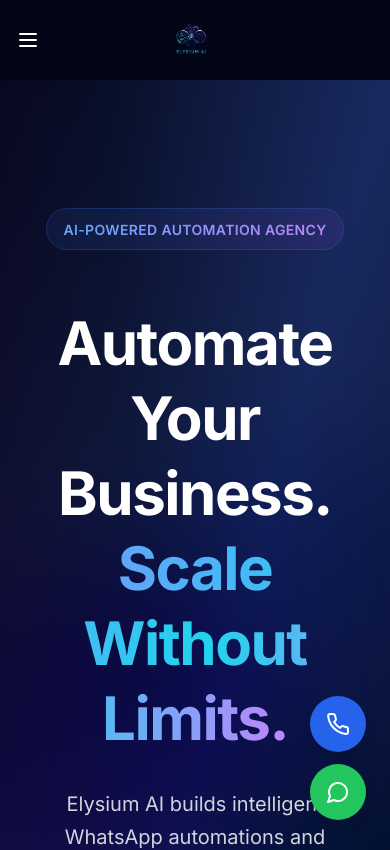
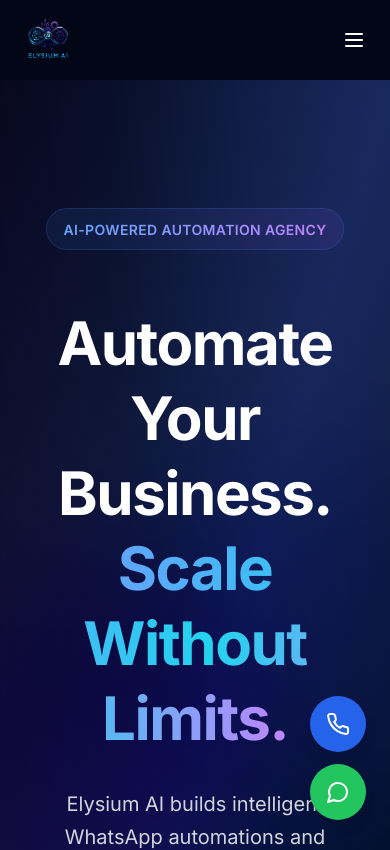
Before and after one commit to mukeshh0703-design/ElysiumAI, a React (Vite) app: page / in a window 390 px wide. Shown: the top 850 px of the page. Built offline with nearby package versions, Linux system fonts and the light colour scheme.

Commit message:
Updated Navbar.tsx

```diff
--- a/src/components/Navbar.tsx
+++ b/src/components/Navbar.tsx
@@ -51,31 +51,18 @@ export default function Navbar() {
         }`}
       >
         <div className="max-w-7xl mx-auto px-4 sm:px-6 h-20 flex items-center justify-between">
-          {/* MOBILE MENU TOGGLE - Left side on mobile */}
-          <button
-            onClick={() => setIsMobileMenuOpen(!isMobileMenuOpen)}
-            className="md:hidden text-white p-2 -ml-2"
-            aria-label="Toggle menu"
-          >
-            {isMobileMenuOpen ? (
-              <X className="w-6 h-6" />
-            ) : (
-              <Menu className="w-6 h-6" />
-            )}
-          </button>
-
-          {/* LOGO - Center on mobile, left on desktop */}
+          {/* LOGO - Left side on all screens */}
           <button
             onClick={scrollToTop}
             aria-label="Scroll to top"
-            className="flex items-center gap-3 hover:opacity-80 transition-opacity md:mr-auto"
+            className="flex items-center gap-3 hover:opacity-80 transition-opacity"
           >
             <img
               src="/elysium_ai_logo.png"
               alt="Elysium AI Logo"
-              className="w-12 h-12 sm:w-14 sm:h-14 md:w-16 md:h-16 object-contain"
+              className="w-16 h-16 sm:w-16 sm:h-16 md:w-16 md:h-16 object-contain"
             />
-            <span className="text-lg md:text-xl font-bold text-white hidden sm:block">
+            <span className="text-xl font-bold text-white hidden sm:block">
               Elysium AI
             </span>
           </button>
@@ -109,8 +96,18 @@ export default function Navbar() {
             </a>
           </div>
 
-          {/* Spacer for mobile to balance the layout */}
-          <div className="w-10 md:hidden"></div>
+          {/* MOBILE MENU TOGGLE - Right side on mobile */}
+          <button
+            onClick={() => setIsMobileMenuOpen(!isMobileMenuOpen)}
+            className="md:hidden text-white p-2"
+            aria-label="Toggle menu"
+          >
+            {isMobileMenuOpen ? (
+              <X className="w-6 h-6" />
+            ) : (
+              <Menu className="w-6 h-6" />
+            )}
+          </button>
         </div>
 
         {/* MOBILE MENU */}
```
